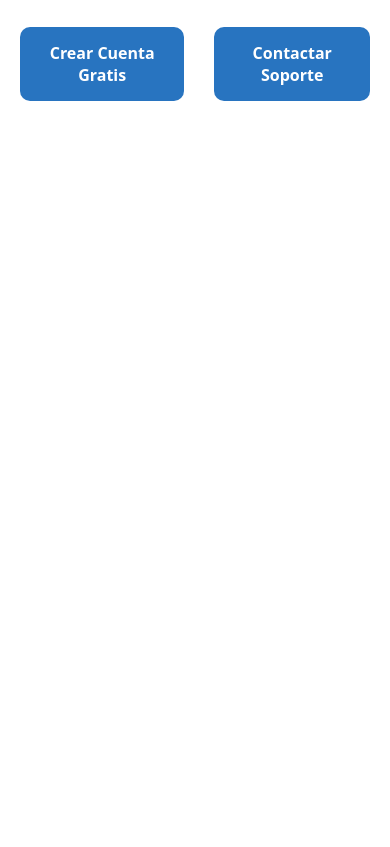
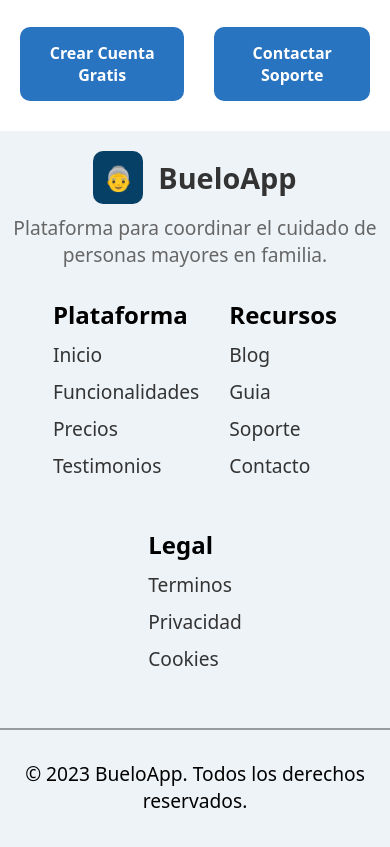
Before and after one commit to LautyDeveloper/buelo-landing, a React (Vite) app: page / in a window 390 px wide. Shown: the part 4180-5027 px from the top of the page. Before the commit the page ends 4311 px from the top, so only its background shows below. Built offline with nearby package versions, Linux system fonts and the light colour scheme.

Commit message:
Footer en Mobile

```diff
--- a/src/App.jsx
+++ b/src/App.jsx
@@ -4,6 +4,7 @@ import Hero from "./views/Hero/Hero";
 import "./css/vars.css";
 import Testimonials from "./views/testimonials/testimonials";
 import Separator from "./views/separator/separator";
+import Footer from "./views/footer/footer";
 
 function App() {
   return (
@@ -12,6 +13,7 @@ function App() {
       <AboutUs />
       <Testimonials />
       <Separator />
+      <Footer />
     </>
   );
 }
--- /dev/null
+++ b/src/views/footer/footer.css
@@ -0,0 +1,74 @@
+footer {
+  max-width: 100vw;
+  background-color: var(--sectionBackgroundColor);
+  display: grid;
+  place-items: center;
+  padding: 20px 0px;
+}
+
+footer .footer-content {
+  display: flex;
+  justify-content: center;
+  gap: 30px;
+  align-items: center;
+  flex-wrap: wrap;
+  width: 100%;
+  padding: 0 10px;
+}
+
+footer .footer-content .main-footer {
+  display: flex;
+  flex-direction: column;
+  justify-content: center;
+  align-items: center;
+  text-align: center;
+  gap: 10px;
+}
+footer .footer-content .main-footer p {
+  font-size: 1.2rem;
+  color: var(--secondaryFontColor);
+}
+footer .footer-content .main-footer .footer-logo {
+  display: flex;
+  justify-content: center;
+  align-items: center;
+  gap: 15px;
+  font-size: 1.8rem;
+  color: var(--primaryFontColor);
+}
+footer .footer-content .main-footer .footer-logo p {
+  background-color: var(--destacatedText);
+  padding: 10px;
+  font-size: 1.5rem;
+  border-radius: 10px;
+}
+
+footer .footer-content .list-container {
+  display: flex;
+  flex-direction: column;
+  justify-content: flex-start;
+  align-items: flex-start;
+  height: 200px;
+  gap: 10px;
+}
+footer .footer-content .list-container strong {
+  font-size: 1.5rem;
+}
+footer .footer-content .list-container ul {
+  display: flex;
+  flex-direction: column;
+  gap: 10px;
+  list-style: none;
+  font-size: 1.2rem;
+}
+footer .footer-content .list-container ul li a {
+  color: var(--primaryFontColor);
+  text-decoration: none;
+}
+
+footer .aside-footer {
+  padding: 30px 10px;
+  font-size: 1.2rem;
+  text-align: center;
+  border-top: 2px solid #979b9e;
+}
--- /dev/null
+++ b/src/views/footer/footer.jsx
@@ -0,0 +1,70 @@
+import "./footer.css";
+
+export default function Footer() {
+  return (
+    <footer>
+      <div className="footer-content">
+        <div className="main-footer">
+          <div className="footer-logo">
+            <p>👵</p>
+            <strong>BueloApp</strong>
+          </div>
+          <p>
+            Plataforma para coordinar el cuidado de personas mayores en familia.
+          </p>
+        </div>
+        <div className="list-container">
+          <strong>Plataforma</strong>
+          <ul>
+            <li>
+              <a href="">Inicio</a>
+            </li>
+            <li>
+              <a href="">Funcionalidades</a>
+            </li>
+            <li>
+              <a href="">Precios</a>
+            </li>
+            <li>
+              <a href="">Testimonios</a>
+            </li>
+          </ul>
+        </div>
+        <div className="list-container">
+          <strong>Recursos</strong>
+          <ul>
+            <li>
+              <a href="">Blog</a>
+            </li>
+            <li>
+              <a href="">Guia</a>
+            </li>
+            <li>
+              <a href="">Soporte</a>
+            </li>
+            <li>
+              <a href="">Contacto</a>
+            </li>
+          </ul>
+        </div>
+        <div className="list-container">
+          <strong>Legal</strong>
+          <ul>
+            <li>
+              <a href="">Terminos</a>
+            </li>
+            <li>
+              <a href="">Privacidad</a>
+            </li>
+            <li>
+              <a href="">Cookies</a>
+            </li>
+          </ul>
+        </div>
+      </div>
+      <div className="aside-footer">
+        <p>© 2023 BueloApp. Todos los derechos reservados.</p>
+      </div>
+    </footer>
+  );
+}
```
